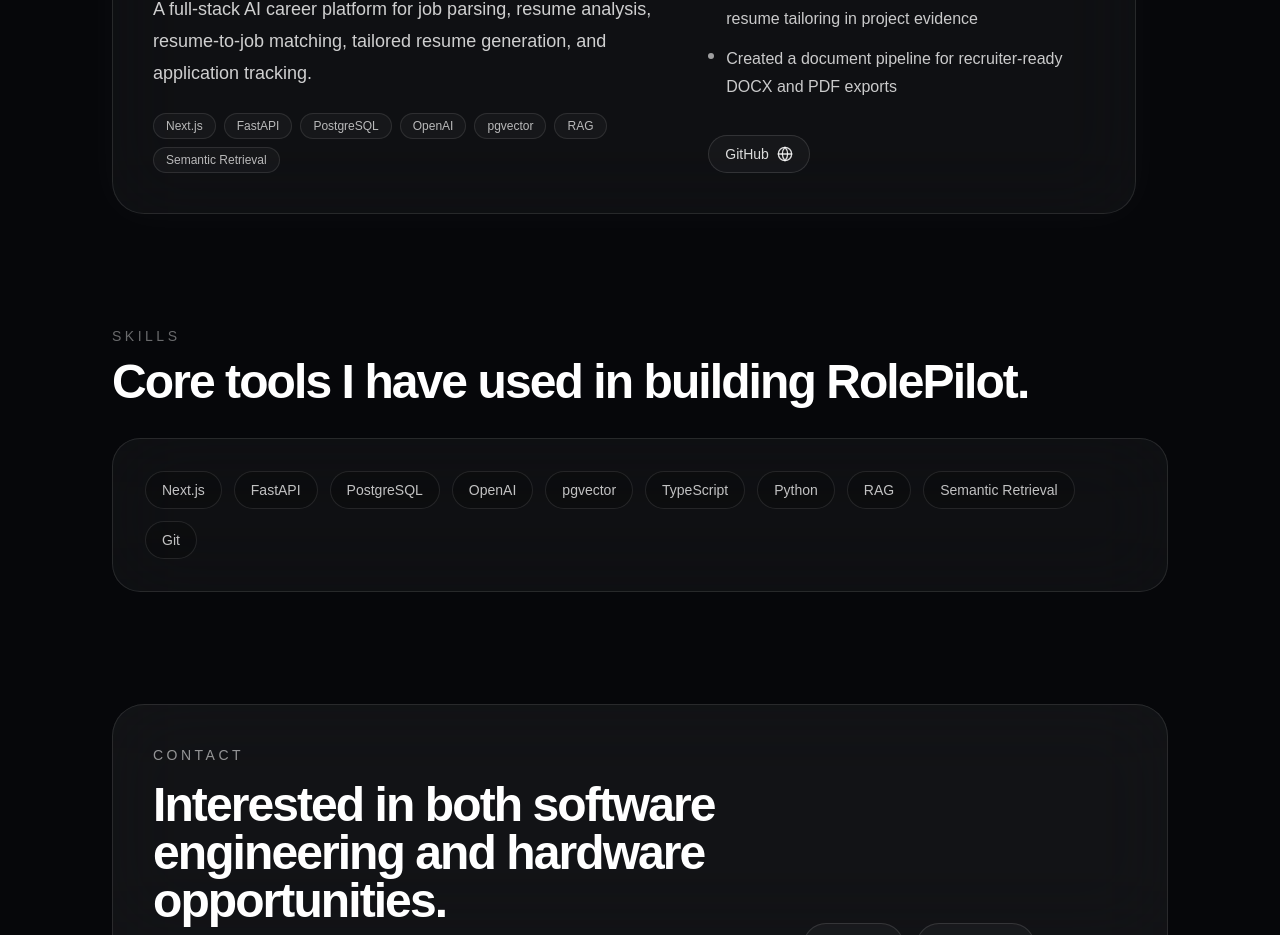
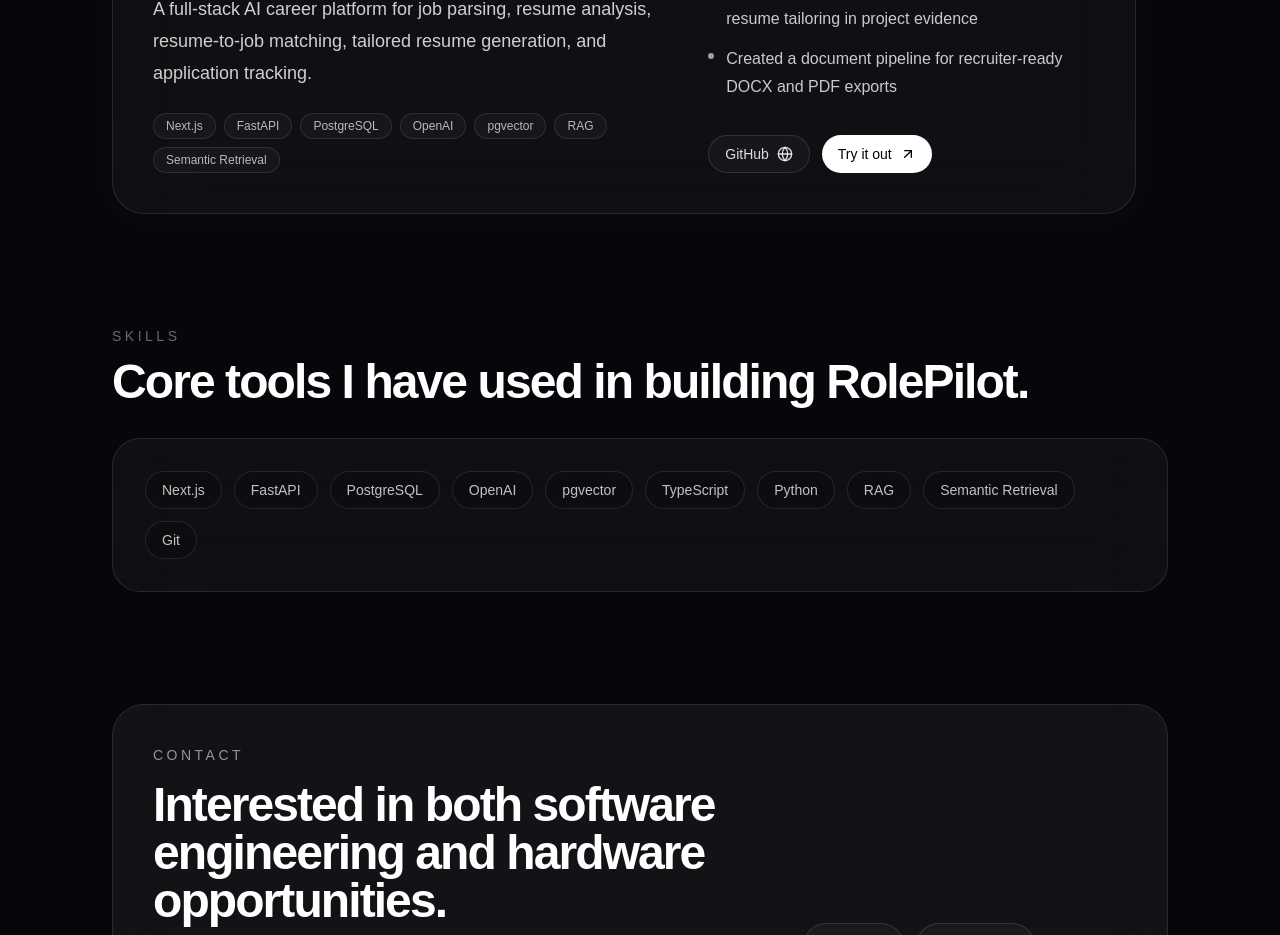
Before and after one commit to RogerXiao1507/portfolio-website, a Next.js app: page / in a window 1280 px wide. Shown: the part 1320-2255 px from the top of the page. Built offline with nearby package versions, Linux system fonts and the light colour scheme.

Commit message:
added a demo button for rolepilot project

```diff
--- a/app/page.tsx
+++ b/app/page.tsx
@@ -23,6 +23,7 @@ const project = {
     "Semantic Retrieval",
   ],
   github: "https://github.com/RogerXiao1507",
+  live: "https://rolepilot-nu.vercel.app/",
 };
 
 const skills = [
@@ -233,10 +234,22 @@ export default function PortfolioSite() {
               <div className="flex flex-wrap gap-3">
                 <a
                   href={project.github}
+                  target="_blank"
+                  rel="noopener noreferrer"
                   className="inline-flex items-center gap-2 rounded-full border border-white/12 bg-white/[0.03] px-4 py-2 text-sm text-white/85 transition hover:bg-white/[0.07]"
                 >
                   GitHub
                   <Globe className="h-4 w-4" />
+                </a>
+
+                <a
+                  href={project.live}
+                  target="_blank"
+                  rel="noopener noreferrer"
+                  className="inline-flex items-center gap-2 rounded-full bg-white px-4 py-2 text-sm font-medium text-black transition hover:scale-[1.02]"
+                >
+                  Try it out
+                  <ArrowUpRight className="h-4 w-4" />
                 </a>
               </div>
             </div>
```
